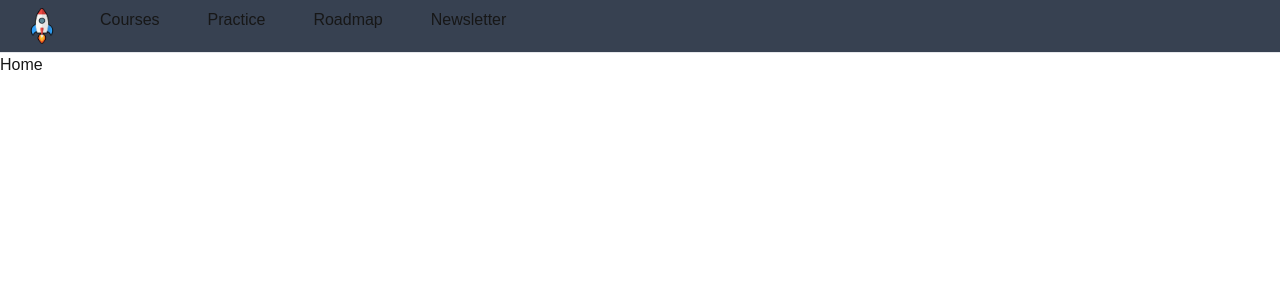
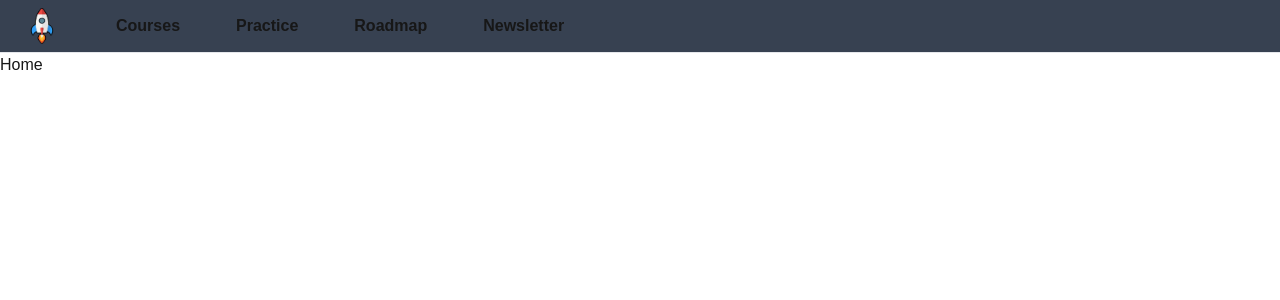
Before and after one commit to chrisfealy/NeetClone, a Next.js app: page / in a window 1280 px wide. Shown: the top 300 px of the page. Built offline with nearby package versions, Linux system fonts and the light colour scheme.

Commit message:
left side of navbar

```diff
--- a/src/components/Nav.tsx
+++ b/src/components/Nav.tsx
@@ -4,20 +4,25 @@ import logo from "../public/neetcode-io-logo.png"
 
 export default function Nav() {
   return (
-    <nav className="bg-gray-700">
-        <div className="flex px-6 py-2 gap-10">
-            <Link href="/"><Image src={logo} alt="NeetCode" width={36} /></Link>
-            <ul className="flex gap-12">
-                <li><Link href="/">Courses</Link></li>
-                <li><Link href="/">Practice</Link></li>
-                <li><Link href="/">Roadmap</Link></li>
-                <li><Link href="/">Newsletter</Link></li>
-            </ul>
+    <>
+      <nav className="bg-gray-700 flex justify-between">
+        <div className="flex px-6 py-2 gap-10 items-center font-semibold">
+          <Link href="/" className="transition duration-200 ease-in-out hover:rotate-12"><Image src={logo} alt="NeetCode" width={36} /></Link>
+          <ul className="flex gap-6">
+            <li className="px-4 py-1 rounded-full transition duration-200 ease-out hover:bg-gray-900"><Link href="/">Courses</Link></li>
+            <li className="px-4 py-1 rounded-full transition duration-200 ease-out hover:bg-gray-900"><Link href="/practice">Practice</Link></li>
+            <li className="px-4 py-1 rounded-full transition duration-200 ease-out hover:bg-gray-900"><Link href="/">Roadmap</Link></li>
+            <li className="px-4 py-1 rounded-full transition duration-200 ease-out hover:bg-gray-900"><Link href="/">Newsletter</Link></li>
+          </ul>
         </div>
+
         <div>
+          <div>
 
+          </div>
         </div>
-        <hr />
-    </nav>
+      </nav>
+      <hr />
+    </>
   )
 }
```
